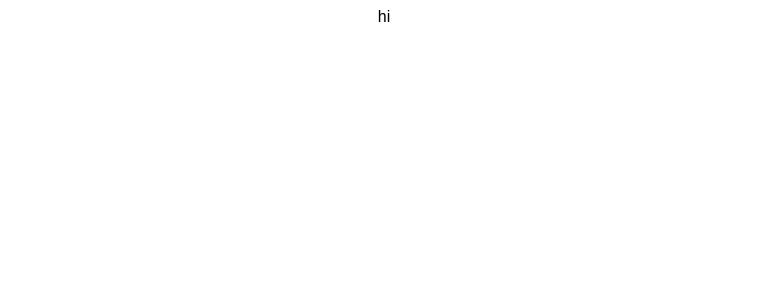
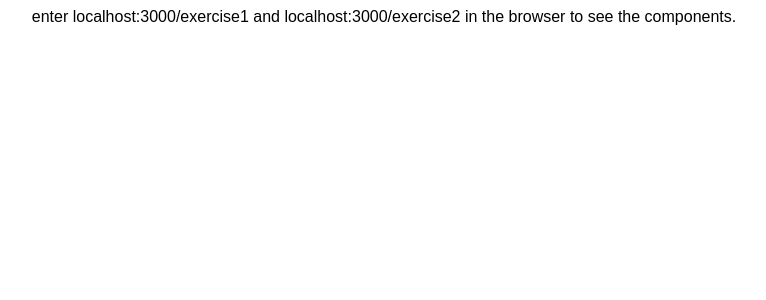
Before and after one commit to roggc/nextjs-range-component, a Next.js app: page / in a window 1280 px wide. Shown: the top 300 px of the page, without its empty margins (256-1022 px from the left). Built offline with nearby package versions, Linux system fonts and the light colour scheme.

Commit message:
change page in localhost:3000

```diff
--- a/app/page.tsx
+++ b/app/page.tsx
@@ -2,7 +2,12 @@
 import styled from "styled-components";
 
 export default function Home() {
-  return <Container>hi</Container>;
+  return (
+    <Container>
+      enter localhost:3000/exercise1 and localhost:3000/exercise2 in the browser
+      to see the components.
+    </Container>
+  );
 }
 
 const Container = styled.div`
```
